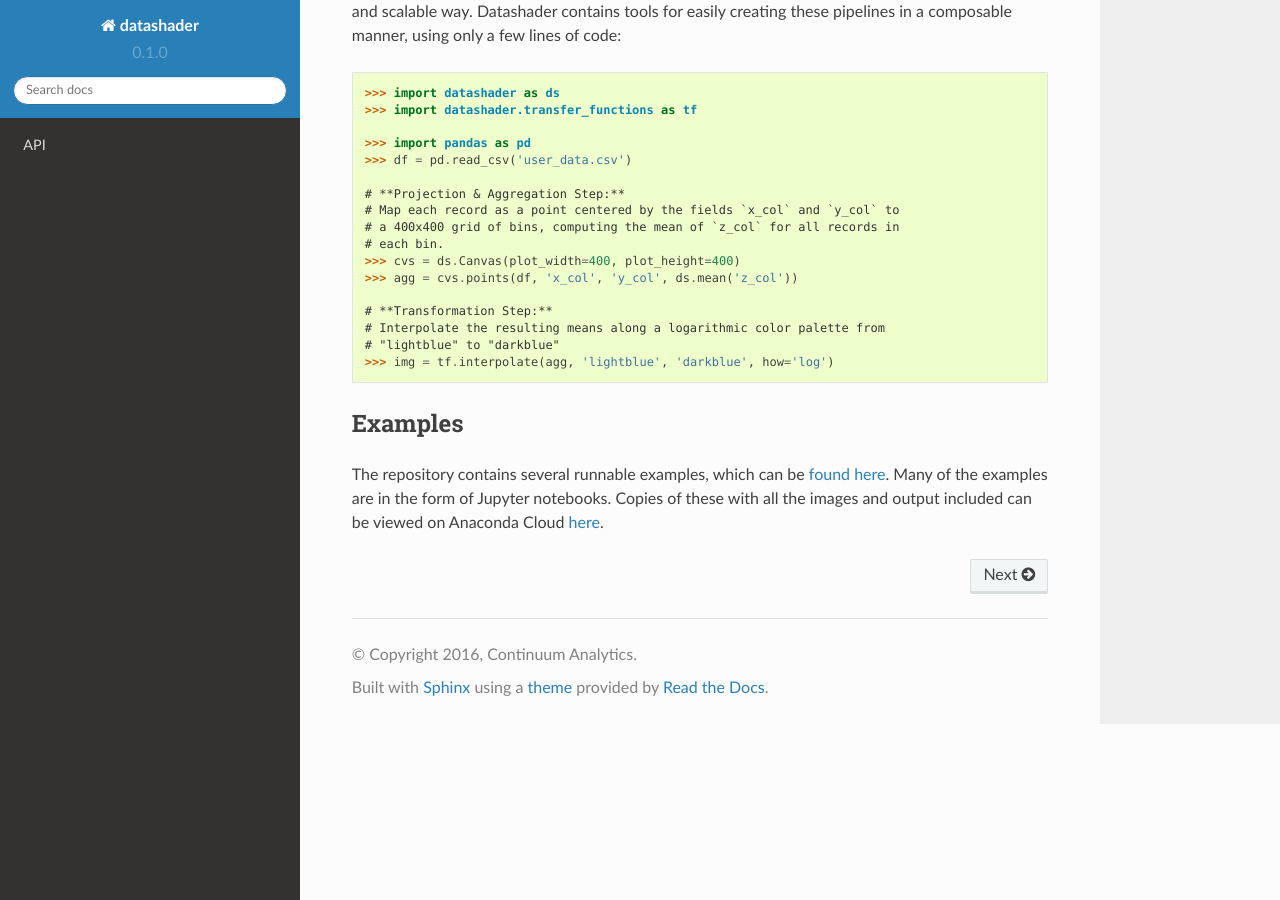
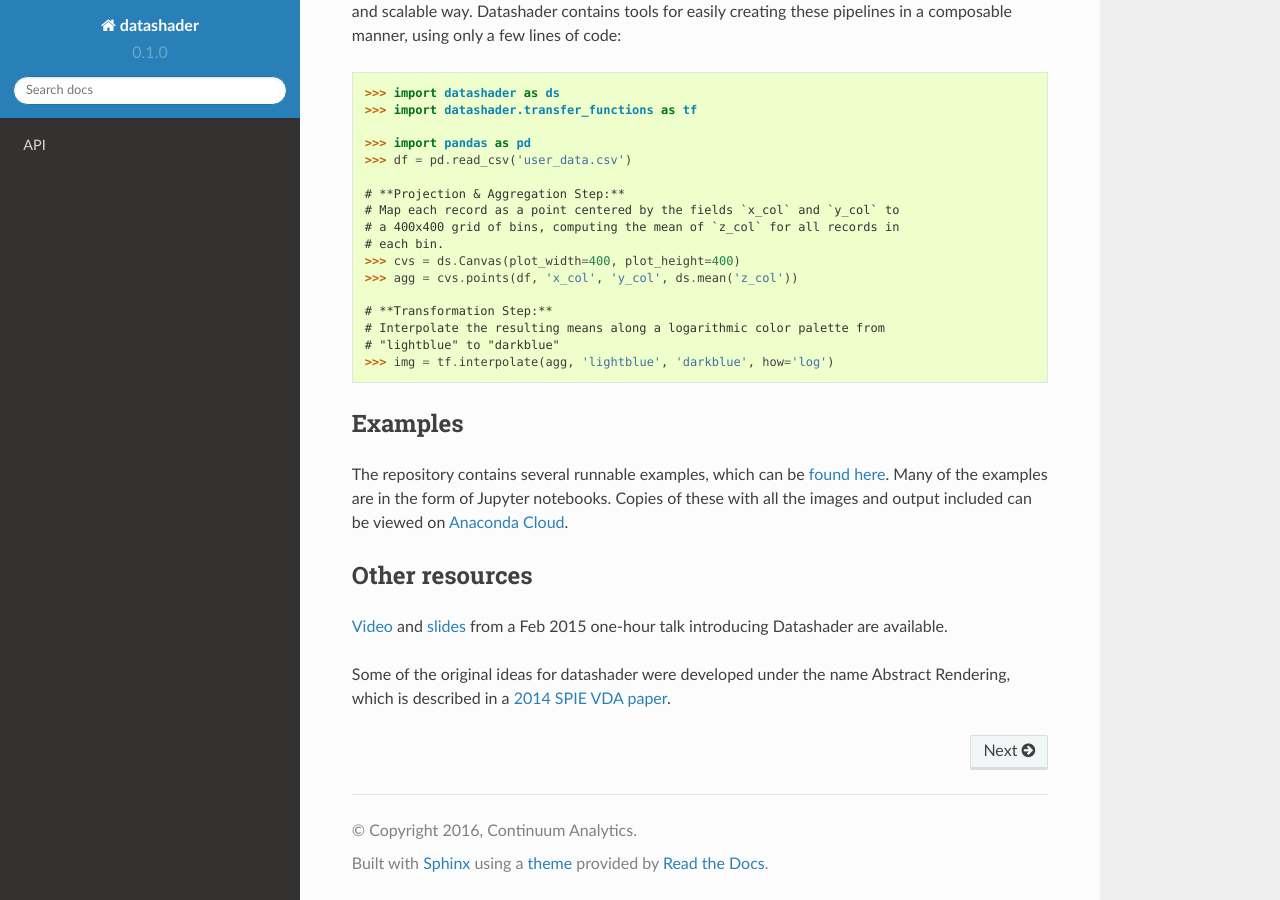
Before and after one commit to holoviz/datashader, a Sphinx documentation site: the page built from docs/source/index.rst, in a window 1280 px wide and 900 px high, scrolled down 508 px. Built offline with Sphinx 7.4.7 and the Read the Docs theme 2.0.0, drawn with Linux system fonts in a browser that asks for light colours.

Commit message:
Added links to webinar and slides. Fixes #70

```diff
--- a/docs/source/index.rst
+++ b/docs/source/index.rst
@@ -50,8 +50,20 @@ Examples
 The repository contains several runnable examples, which can be `found here
 <https://github.com/bokeh/datashader/tree/master/examples>`_. Many of the
 examples are in the form of Jupyter notebooks. Copies of these with all the
-images and output included can be viewed on Anaconda Cloud `here
+images and output included can be viewed on `Anaconda Cloud
 <https://anaconda.org/jbednar/notebooks>`_.
+
+
+Other resources
+---------------
+
+`Video <http://go2.continuum.io/JN12XH0g0W0Rb300CZ00000>`_ and
+`slides <http://go2.continuum.io/V0Nc000C300W100X20HZhR0>`_ from a Feb
+2015 one-hour talk introducing Datashader are available.
+
+Some of the original ideas for datashader were developed under the
+name Abstract Rendering, which is described in a `2014 SPIE VDA paper
+<http://www.crest.iu.edu/publications/prints/2014/Cottam2014OutOfCore.pdf>`_.
 
 
 .. toctree::
```
Also changed, not shown: README.md (+4 -7 lines).
